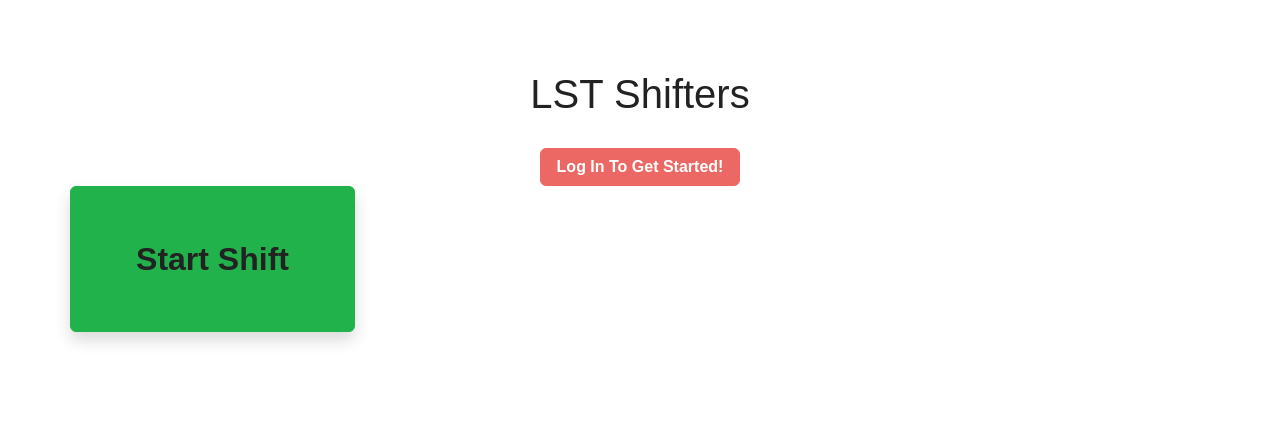
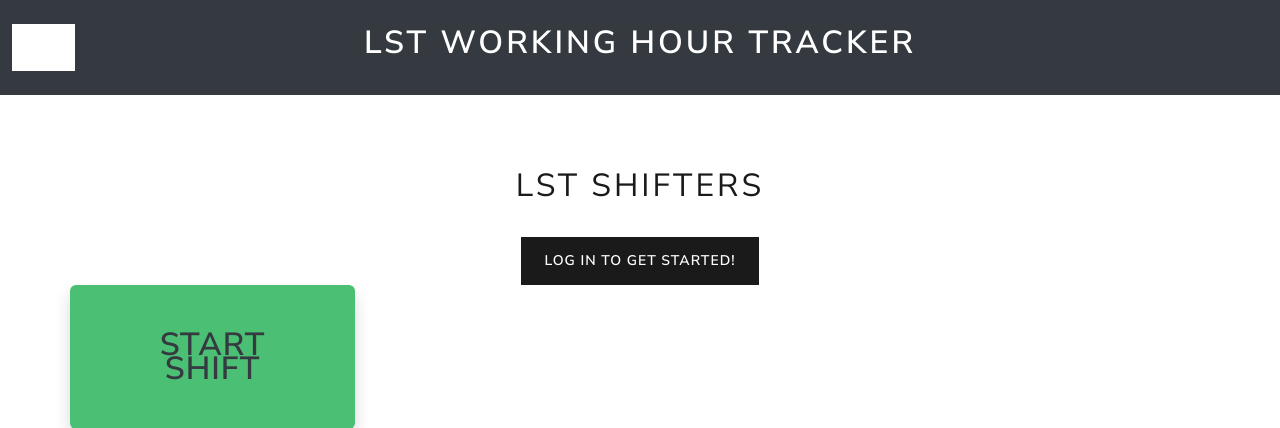
Before and after one commit to adonini/working_hours, a Django app: template shifterslogin/templates/login/index.html in a window 1280 px wide. Shown: the top 428 px of the page. Run offline with Django 4.2, Linux system fonts and the light colour scheme; the template is opened without the code that fills it, so the values that code supplies are empty; parts of the project's set-up code (start-up, migrations or seed data) failed here and were passed over; some libraries are stand-ins or nearby versions; some web fonts are replaced.

Commit message:
fix typo
missing coma

```diff
--- a/shifterslogin/templates/login/base.html
+++ b/shifterslogin/templates/login/base.html
@@ -9,7 +9,7 @@
     {% else %}
         <title>LST-1 Shifters</title>
     {% endif %}
-    <link href="https://bootswatch.com/5/journal/bootstrap.min.css" rel="stylesheet">
+    <link href="https://bootswatch.com/5/lux/bootstrap.min.css" rel="stylesheet">
     {% load static %}
     <link rel="stylesheet" href="{% static 'css/custom.css' %}">
     <link rel="stylesheet" href="https://cdn.datatables.net/2.0.3/css/dataTables.dataTables.css" />
@@ -34,6 +34,7 @@
     {% endblock headerContent %}
 </head>
 <body>
+    {% include "login/navbar.html" %}
     <div class="container">
         <br/>
         {% if messages %}
--- /dev/null
+++ b/shifterslogin/templates/login/navbar.html
@@ -0,0 +1,36 @@
+<nav class="navbar navbar-expand-lg navbar-dark bg-dark" data-bs-theme="dark">
+    <div class="container-fluid">
+        <a class="navbar-brand position-absolute top-50 start-50 translate-middle" href="#">
+            <h1 class="text-white text-center">
+                LST Working Hour Tracker
+            </h1>
+        </a>
+        {% if user.is_authenticated %}
+            <button class="navbar-toggler" type="button" data-bs-toggle="collapse" data-bs-target="#navbarNav" aria-expanded="false"
+                    aria-controls="navbarNav" aria-label="Toggle navigation">
+                <span class="navbar-toggler-icon"></span>
+            </button>
+            <div class="collapse navbar-collapse me-auto justify-content-end" id="navbarNav">
+                <ul class="navbar-nav">
+                    <li class="nav-item">
+                        <a class="nav-link" href="#">{{ user.username }}</a>
+                    </li>
+                    <li class="nav-item">
+                        <form method="post" action="{% url 'logout' %}">
+                            {% csrf_token %}
+                            <button type="submit" class="btn btn-link nav-link">Logout</button>
+                        </form>
+                    </li>
+                </ul>
+            </div>
+        {% else %}
+            <ul class="navbar-nav">
+                <li class="nav-item">
+                    <a class="nav-link btn btn-light" href="{% url 'login' %}">
+                        <i class="bi bi-person-fill"></i> Login
+                    </a>
+                </li>
+            </ul>
+        {% endif %}
+    </div>
+</nav>
--- a/shifterslogin/urls.py
+++ b/shifterslogin/urls.py
@@ -7,6 +7,6 @@ from . import views
 urlpatterns = [
     path('', views.Index.as_view(), name='index'),
     path('login/', views.login_view, name='login'),
-    path('logout/', views.logout_user, name='logout')
+    path('logout/', views.logout_user, name='logout'),
     path('create-shift/', views.create_shift, name='create_shift'),
 ]
```
